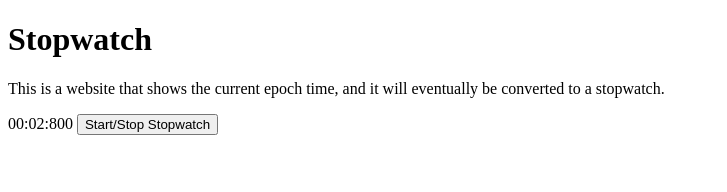
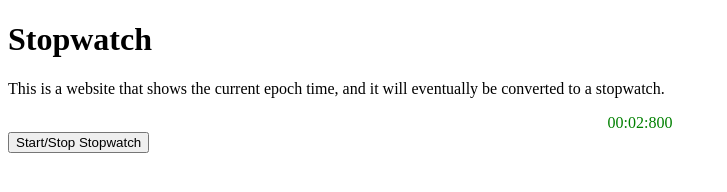
Before and after one commit to George-LJH/introductionToHtmlCssJavascript, a plain HTML site: page stopwatch.html in a window 1280 px wide. Both pictures are taken after a click on the button "Start/Stop Stopwatch". Shown: the whole page, without its empty margins (0-727 px from the left). Drawn offline with Linux system fonts and the light colour scheme.

Commit message:
Added keyboard detection to stopwatch.html, created stopwatchStyle.css

```diff
--- a/stopwatch.html
+++ b/stopwatch.html
@@ -2,26 +2,33 @@
 <html>
 <head>
     <title>Stopwatch</title>
-
+    <link rel="stylesheet" href = "stopwatchStyle.css"/>
 </head>
 
 <body>
     <h1>Stopwatch</h1>
     <p>This is a website that shows the current epoch time, and it will eventually be converted to a stopwatch.</p>
-    <span id="time">0</span>
+    <span id="time" class="timer">0</span>
     <button onclick="startStopwatch()">Start/Stop Stopwatch</button>
     <script>
+        window.addEventListener("keyup", function(event) {
+            if (event.key == " ") {
+                startStopwatch();
+            }
+        });
         var time = new Date();
         var curTime = time.getTime();
         var timer;
         var timerStarted = false;
         var startTime;
+        const timeDisp = document.getElementById("time");
+
         document.getElementById("time").innerHTML = `00:00:00`
         function startStopwatch() {
             if (timerStarted) {
                 clearInterval(timer);
                 timerStarted = false;
-
+                timeDisp.style.color = "red";
             } else {
                 startTimeBase = new Date();
                 var startTime = startTimeBase.getTime();
@@ -35,6 +42,7 @@
                     document.getElementById("time").innerHTML = `${minutes}:${seconds}:${milliseconds}`
                 },10);
                 timerStarted = true;
+                timeDisp.style.color = "green";
             }
 
 
--- /dev/null
+++ b/stopwatchStyle.css
@@ -0,0 +1,4 @@
+.timer {
+    display: flex;
+    justify-content: center;
+}
```
